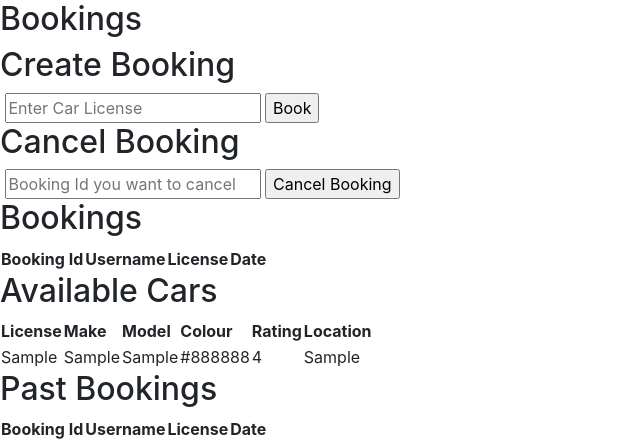
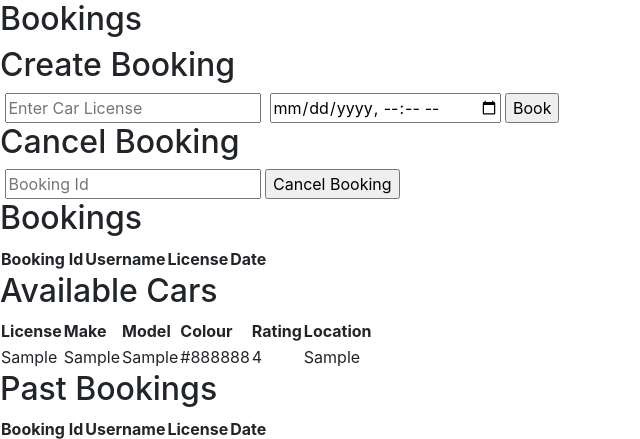
Before and after one commit to TaylorCairns/PP1-02-MON1230-TEAM6, a Flask app: page /rent in a window 1280 px wide. Shown: the part 66-505 px from the top of the page, without its empty margins (0-640 px from the left). Run offline with Flask 2, Linux system fonts and the light colour scheme; the visitor is signed in with stand-in values (Sample User, id 1); tables that the repository leaves empty or names only in its code hold one stand-in row (values such as "Sample post"); lists and menus that the app fills with data are empty; some libraries are stand-ins or nearby versions.

Commit message:
Added Date and time field to booking

```diff
--- a/app.py
+++ b/app.py
@@ -106,6 +106,8 @@ def rent():
             mysql.connection.commit()
 
             cursor = mysql.connection.cursor(MySQLdb.cursors.DictCursor)
+
+
             cursor.execute('SELECT * FROM cars')
             cars = cursor.fetchall()
 
@@ -124,9 +126,9 @@ def booking():
     if 'logged' in session:
         if request.method == 'POST':
                 user = session['user']
-                date = datetime.now()
+
                 carLicense = request.form['carLicense']
-
+                date = request.form['dateandtime']
 
                 cursor = mysql.connection.cursor(MySQLdb.cursors.DictCursor)
                 cursor.execute('SELECT * FROM cars WHERE license = %s', (carLicense, ))
@@ -135,11 +137,8 @@ def booking():
                 cars = cursor.fetchone()
                 mysql.connection.commit()
 
-                cursor = mysql.connection.cursor(MySQLdb.cursors.DictCursor)
-                cursor.execute('SELECT * FROM bookings WHERE username = %s', (user, ))
 
-                history = cursor.fetchall()
-                mysql.connection.commit()
+
 
                 if cars:
 
--- a/templates/rent.html
+++ b/templates/rent.html
@@ -45,6 +45,10 @@
         <i class="fas fa-user"></i>
       </label>
       <input type="text" name="carLicense" placeholder="Enter Car License" id="carLicense" required>
+      <label for="Date & Time">
+        <i class="fas fa-user"></i>
+      </label>
+      <input type="datetime-local" id="dateandtime" placeholder="Example 2018-06-12T18-23" name="dateandtime" required>
 
       <input type="submit" value="Book">
     </form>
@@ -55,7 +59,7 @@
       <label for="cancelId">
         <i class="fas fa-user"></i>
       </label>
-      <input type="text" name="cancelId" placeholder="Booking Id you want to cancel" id="cancelId" required>
+      <input type="text" name="cancelId" placeholder="Booking Id" id="cancelId" required>
 
       <input type="submit" value="Cancel Booking">
     </form>
```
